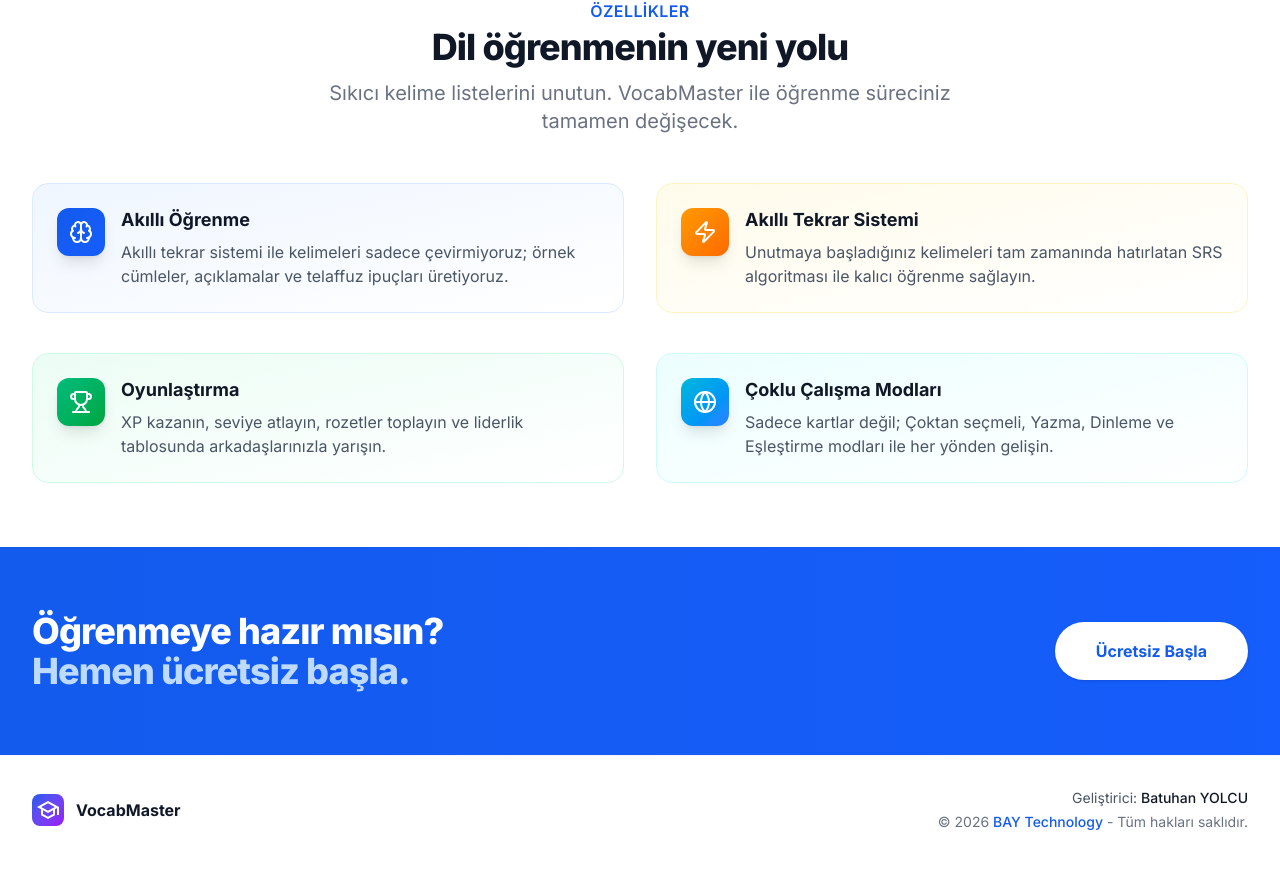
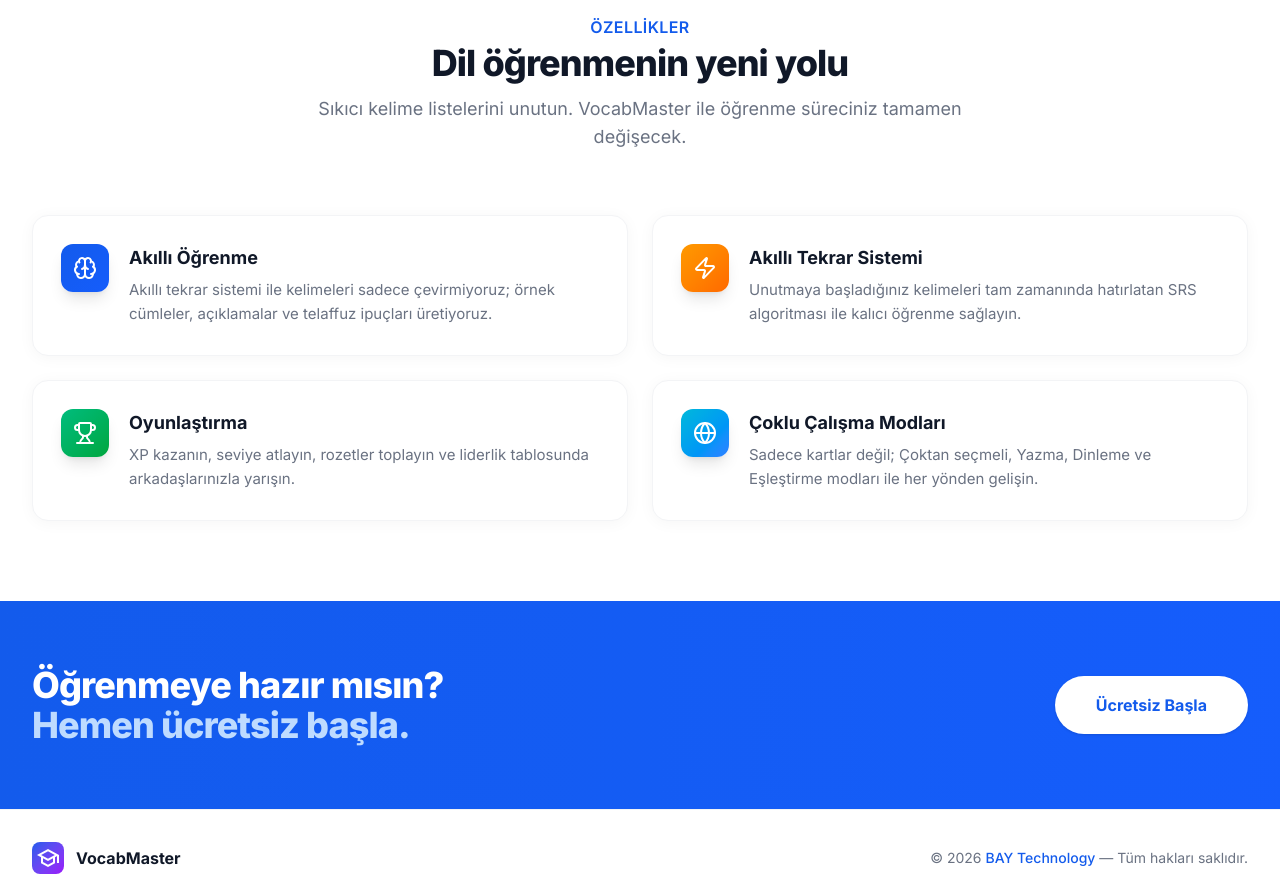
Before and after one commit to BatuhanYolcu1/vocabmaster, a Next.js app: page / in a window 1280 px wide. Shown: the part 737-1613 px from the top of the page. Built offline with nearby package versions, Linux system fonts and the light colour scheme; no server answers.

Commit message:
fix: feature kartlari premium tasarim, cift footer kaldirildi

```diff
--- a/src/components/Footer.tsx
+++ b/src/components/Footer.tsx
@@ -2,9 +2,14 @@
 
 import Link from 'next/link';
 import { useSession } from 'next-auth/react';
+import { usePathname } from 'next/navigation';
 
 export default function Footer() {
     const { data: session } = useSession();
+    const pathname = usePathname();
+
+    // Landing page has its own footer, hide global one
+    if (!session && pathname === '/') return null;
 
     return (
         <footer className="relative z-10 border-t border-white/5 py-6 mt-8">
--- a/src/components/LandingPage.tsx
+++ b/src/components/LandingPage.tsx
@@ -80,68 +80,60 @@ export default function LandingPage() {
             </div>
 
             {/* Feature Section */}
-            <div className="bg-white py-16">
+            <div className="bg-white py-20">
                 <div className="max-w-7xl mx-auto px-4 sm:px-6 lg:px-8">
-                    <div className="lg:text-center">
-                        <h2 className="text-base text-[#135bec] font-semibold tracking-wide uppercase">Özellikler</h2>
+                    <div className="lg:text-center mb-16">
+                        <p className="text-base text-[#135bec] font-semibold tracking-wide uppercase">Özellikler</p>
                         <p className="mt-2 text-3xl leading-8 font-extrabold tracking-tight text-gray-900 sm:text-4xl">
                             Dil öğrenmenin yeni yolu
                         </p>
-                        <p className="mt-4 max-w-2xl text-xl text-gray-500 lg:mx-auto">
+                        <p className="mt-4 max-w-2xl text-lg text-gray-500 lg:mx-auto">
                             Sıkıcı kelime listelerini unutun. VocabMaster ile öğrenme süreciniz tamamen değişecek.
                         </p>
                     </div>
 
-                    <div className="mt-12">
-                        <dl className="space-y-10 md:space-y-0 md:grid md:grid-cols-2 md:gap-x-8 md:gap-y-10">
-                            <div className="relative bg-gradient-to-br from-blue-50 to-white p-6 rounded-2xl border border-blue-100">
-                                <dt>
-                                    <div className="absolute flex items-center justify-center h-12 w-12 rounded-xl bg-gradient-to-br from-[#135bec] to-blue-600 text-white shadow-lg">
-                                        <Brain className="h-6 w-6" aria-hidden="true" />
+                    <div className="grid grid-cols-1 md:grid-cols-2 gap-6">
+                        {[
+                            {
+                                Icon: Brain,
+                                title: 'Akıllı Öğrenme',
+                                desc: 'Akıllı tekrar sistemi ile kelimeleri sadece çevirmiyoruz; örnek cümleler, açıklamalar ve telaffuz ipuçları üretiyoruz.',
+                                gradient: 'from-[#135bec] to-blue-600'
+                            },
+                            {
+                                Icon: Zap,
+                                title: 'Akıllı Tekrar Sistemi',
+                                desc: 'Unutmaya başladığınız kelimeleri tam zamanında hatırlatan SRS algoritması ile kalıcı öğrenme sağlayın.',
+                                gradient: 'from-amber-500 to-orange-500'
+                            },
+                            {
+                                Icon: Trophy,
+                                title: 'Oyunlaştırma',
+                                desc: 'XP kazanın, seviye atlayın, rozetler toplayın ve liderlik tablosunda arkadaşlarınızla yarışın.',
+                                gradient: 'from-emerald-500 to-green-600'
+                            },
+                            {
+                                Icon: Globe,
+                                title: 'Çoklu Çalışma Modları',
+                                desc: 'Sadece kartlar değil; Çoktan seçmeli, Yazma, Dinleme ve Eşleştirme modları ile her yönden gelişin.',
+                                gradient: 'from-cyan-500 to-blue-500'
+                            }
+                        ].map((feature) => (
+                            <div
+                                key={feature.title}
+                                className="bg-white rounded-2xl p-7 border border-gray-100 shadow-[0_2px_16px_rgba(0,0,0,0.04)] hover:shadow-[0_8px_30px_rgba(0,0,0,0.08)] hover:-translate-y-0.5 transition-all duration-300"
+                            >
+                                <div className="flex items-start gap-5">
+                                    <div className={`flex-shrink-0 w-12 h-12 rounded-xl bg-gradient-to-br ${feature.gradient} flex items-center justify-center shadow-lg`}>
+                                        <feature.Icon className="w-6 h-6 text-white" />
                                     </div>
-                                    <p className="ml-16 text-lg leading-6 font-bold text-gray-900">Akıllı Öğrenme</p>
-                                </dt>
-                                <dd className="mt-2 ml-16 text-base text-gray-600">
-                                    Akıllı tekrar sistemi ile kelimeleri sadece çevirmiyoruz; örnek cümleler, açıklamalar ve telaffuz ipuçları üretiyoruz.
-                                </dd>
+                                    <div>
+                                        <h3 className="text-lg font-bold text-gray-900 mb-1.5">{feature.title}</h3>
+                                        <p className="text-gray-500 text-[15px] leading-relaxed">{feature.desc}</p>
+                                    </div>
+                                </div>
                             </div>
-
-                            <div className="relative bg-gradient-to-br from-amber-50 to-white p-6 rounded-2xl border border-amber-100">
-                                <dt>
-                                    <div className="absolute flex items-center justify-center h-12 w-12 rounded-xl bg-gradient-to-br from-amber-500 to-orange-500 text-white shadow-lg">
-                                        <Zap className="h-6 w-6" aria-hidden="true" />
-                                    </div>
-                                    <p className="ml-16 text-lg leading-6 font-bold text-gray-900">Akıllı Tekrar Sistemi</p>
-                                </dt>
-                                <dd className="mt-2 ml-16 text-base text-gray-600">
-                                    Unutmaya başladığınız kelimeleri tam zamanında hatırlatan SRS algoritması ile kalıcı öğrenme sağlayın.
-                                </dd>
-                            </div>
-
-                            <div className="relative bg-gradient-to-br from-emerald-50 to-white p-6 rounded-2xl border border-emerald-100">
-                                <dt>
-                                    <div className="absolute flex items-center justify-center h-12 w-12 rounded-xl bg-gradient-to-br from-emerald-500 to-green-600 text-white shadow-lg">
-                                        <Trophy className="h-6 w-6" aria-hidden="true" />
-                                    </div>
-                                    <p className="ml-16 text-lg leading-6 font-bold text-gray-900">Oyunlaştırma</p>
-                                </dt>
-                                <dd className="mt-2 ml-16 text-base text-gray-600">
-                                    XP kazanın, seviye atlayın, rozetler toplayın ve liderlik tablosunda arkadaşlarınızla yarışın.
-                                </dd>
-                            </div>
-
-                            <div className="relative bg-gradient-to-br from-cyan-50 to-white p-6 rounded-2xl border border-cyan-100">
-                                <dt>
-                                    <div className="absolute flex items-center justify-center h-12 w-12 rounded-xl bg-gradient-to-br from-cyan-500 to-blue-500 text-white shadow-lg">
-                                        <Globe className="h-6 w-6" aria-hidden="true" />
-                                    </div>
-                                    <p className="ml-16 text-lg leading-6 font-bold text-gray-900">Çoklu Çalışma Modları</p>
-                                </dt>
-                                <dd className="mt-2 ml-16 text-base text-gray-600">
-                                    Sadece kartlar değil; Çoktan seçmeli, Yazma, Dinleme ve Eşleştirme modları ile her yönden gelişin.
-                                </dd>
-                            </div>
-                        </dl>
+                        ))}
                     </div>
                 </div>
             </div>
@@ -176,14 +168,9 @@ export default function LandingPage() {
                             </div>
                             <span className="text-gray-900 font-bold">VocabMaster</span>
                         </div>
-                        <div className="text-center md:text-right">
-                            <p className="text-gray-600 text-sm">
-                                Geliştirici: <span className="font-medium text-gray-900">Batuhan YOLCU</span>
-                            </p>
-                            <p className="text-gray-500 text-sm mt-1">
-                                © {new Date().getFullYear()} <span className="font-medium text-[#135bec]">BAY Technology</span> - Tüm hakları saklıdır.
-                            </p>
-                        </div>
+                        <p className="text-gray-500 text-sm">
+                            © {new Date().getFullYear()} <span className="font-medium text-[#135bec]">BAY Technology</span> — Tüm hakları saklıdır.
+                        </p>
                     </div>
                 </div>
             </footer>
```
